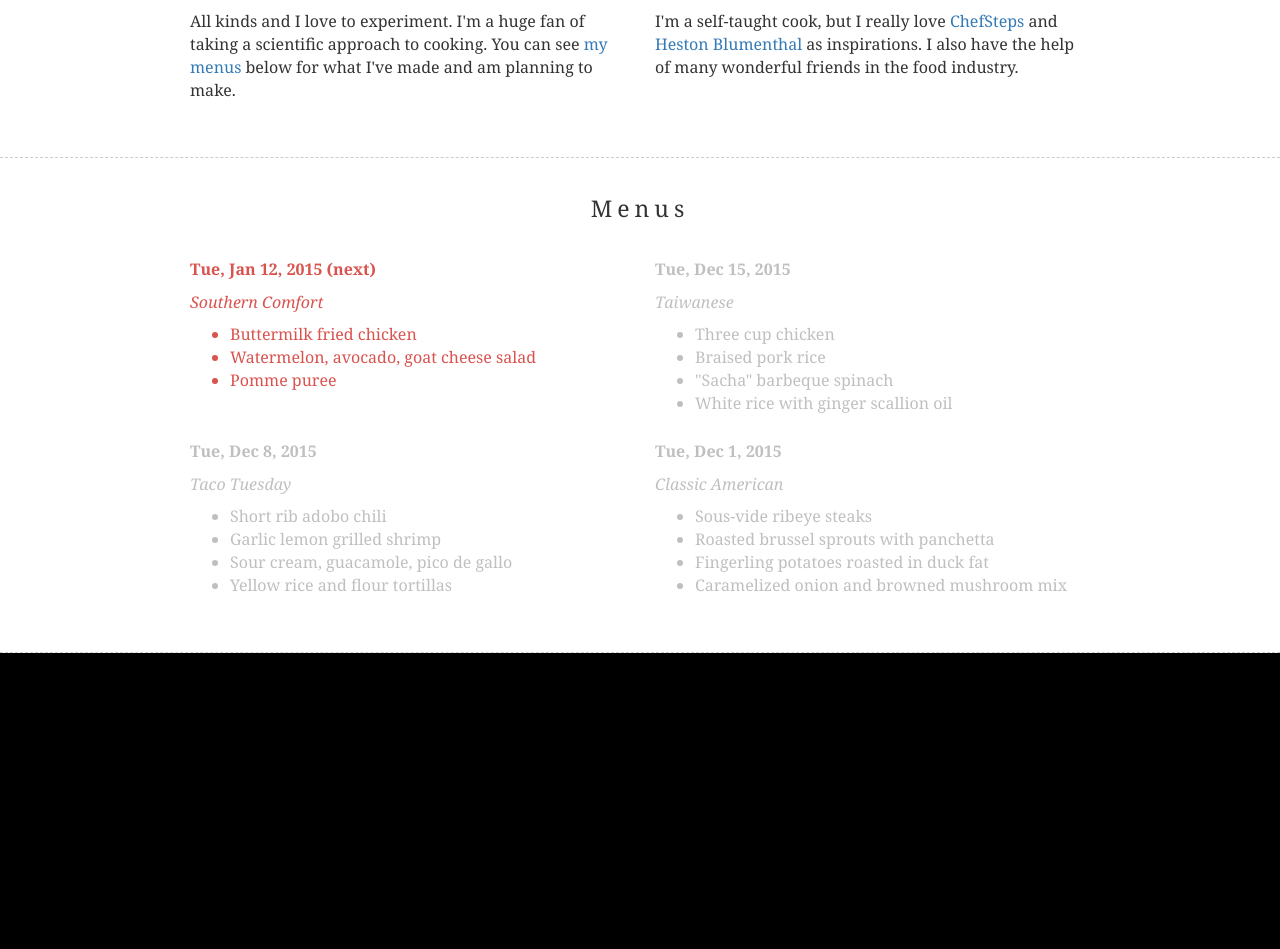
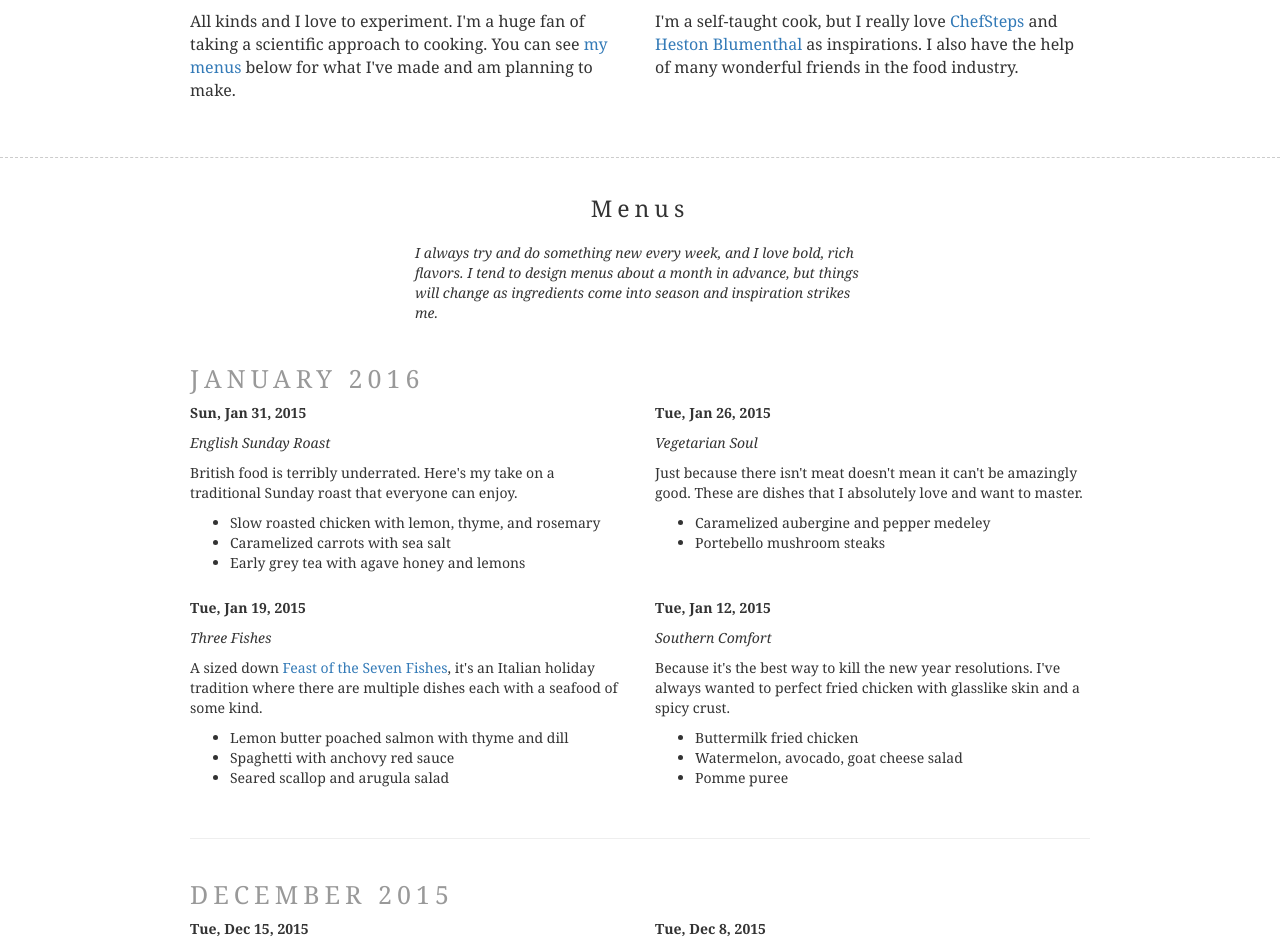
Before and after one commit to JonHMChan/blog, a Jekyll site: the page dinner/index.html, which Jekyll copies as it is, in a window 1280 px wide. Shown: the part 1141-2090 px from the top of the page. Built offline with Jekyll 4.4.1, drawn with Linux system fonts in a browser that asks for light colours; before the commit the page ends 1794 px from its top, so only the background shows below that; some of the changed text lies outside the part shown.

Commit message:
Updated menus

```diff
--- a/dinner/index.html
+++ b/dinner/index.html
@@ -54,6 +54,17 @@
 	  			font-size: 23px;
 	  			letter-spacing: 5px;
 	  			margin-bottom: 20px;
+	  		}
+	  		h4 {
+	  			margin-bottom: 10px;
+	  			text-transform: uppercase;
+	  			letter-spacing: 5px;
+	  			font-weight: 300;
+	  			font-size: 25px;
+	  			color: #999;
+	  		}
+	  		hr {
+	  			margin: 40px 0;
 	  		}
 	  		video#bgvid {
 	  			z-index: 1;
@@ -129,6 +140,9 @@
 			section .row {
 				margin-bottom: 15px;
 			}
+			section.menus {
+				font-size: 14px;
+			}
 			section.menus .past {
 				transition: all 0.5s ease;
 				color: rgba(0,0,0,0.25);
@@ -138,6 +152,10 @@
 			}
 			section.menus .next {
 				color: #d9534f;
+			}
+			section.menus .description {
+				max-width: 450px; margin: 0 auto; margin-bottom: 25px;
+				color: #333;
 			}
 			@media (max-width: 720px) {
 	  			.header-container {
@@ -226,21 +244,60 @@
 	      		<div class="col-md-12">
 	      			<a name="menus"></a>
 	      			<h3>Menus</h3>
+	      			<p class="description"><em>I always try and do something new every week, and I love bold, rich flavors. I tend to design menus about a month in advance, but things will change as ingredients come into season and inspiration strikes me.</em></p>
 	      		</div>
 	      	</div>
+	      	<h4>January 2016</h4>
 	      	<div class="row">
-	      		<div class="col-md-6 next">
-      				<p><strong>Tue, Jan 12, 2015 (next)</strong></p>
+	      		<div class="col-md-6">
+      				<p><strong>Sun, Jan 31, 2015</strong></p>
+      				<p><em>English Sunday Roast</em><p>
+      				<p>British food is terribly underrated. Here's my take on a traditional Sunday roast that everyone can enjoy.</p>
+      				<ul>
+      					<li>Slow roasted chicken with lemon, thyme, and rosemary</li>
+      					<li>Caramelized carrots with sea salt</li>
+      					<li>Early grey tea with agave honey and lemons</li>
+      				</ul>
+      			</div>
+	      		<div class="col-md-6">
+      				<p><strong>Tue, Jan 26, 2015</strong></p>
+      				<p><em>Vegetarian Soul</em><p>
+      				<p>Just because there isn't meat doesn't mean it can't be amazingly good. These are dishes that I absolutely love and want to master.</p>
+      				<ul>
+      					<li>Caramelized aubergine and pepper medeley</li>
+      					<li>Portebello mushroom steaks</li>
+      				</ul>
+      			</div>
+      		</div>
+	      	<div class="row">
+	      		<div class="col-md-6">
+      				<p><strong>Tue, Jan 19, 2015</strong></p>
+      				<p><em>Three Fishes</em><p>
+      				<p>A sized down <a href="https://en.wikipedia.org/wiki/Feast_of_the_Seven_Fishes">Feast of the Seven Fishes</a>, it's an Italian holiday tradition where there are multiple dishes each with a seafood of some kind.</p>
+      				<ul>
+      					<li>Lemon butter poached salmon with thyme and dill</li>
+      					<li>Spaghetti with anchovy red sauce</li>
+      					<li>Seared scallop and arugula salad</li>
+      				</ul>
+      			</div>
+	      		<div class="col-md-6">
+      				<p><strong>Tue, Jan 12, 2015</strong></p>
       				<p><em>Southern Comfort</em><p>
+      				<p>Because it's the best way to kill the new year resolutions. I've always wanted to perfect fried chicken with glasslike skin and a spicy crust.</p>
       				<ul>
       					<li>Buttermilk fried chicken</li>
       					<li>Watermelon, avocado, goat cheese salad</li>
       					<li>Pomme puree</li>
       				</ul>
       			</div>
-      			<div class="col-md-6 past">
+      		</div>
+      		<hr/>
+      		<h4>December 2015</h4>
+      		<div class="row">
+      			<div class="col-md-6">
       				<p><strong>Tue, Dec 15, 2015</strong></p>
       				<p><em>Taiwanese</em><p>
+      				<p>Spending over a month in Taipei, these are some of my favorite things I tried during my travels. It makes me feel at home.</p>
       				<ul>
       					<li>Three cup chicken</li>
       					<li>Braised pork rice</li>
@@ -248,11 +305,10 @@
       					<li>White rice with ginger scallion oil</li>
       				</ul>
       			</div>
-      		</div>
-      		<div class="row">
-      			<div class="col-md-6 past">
+      			<div class="col-md-6">
       				<p><strong>Tue, Dec 8, 2015</strong></p>
       				<p><em>Taco Tuesday</em><p>
+      				<p>I make this really umami powered chili that I always thought would be great for tacos. It almost has the consistency of barbacoa.</p>
       				<ul>
       					<li>Short rib adobo chili</li>
       					<li>Garlic lemon grilled shrimp</li>
@@ -260,9 +316,12 @@
       					<li>Yellow rice and flour tortillas</li>
       				</ul>
       			</div>
-      			<div class="col-md-6 past">
+      		</div>
+      		<div class="row">
+      			<div class="col-md-6">
       				<p><strong>Tue, Dec 1, 2015</strong></p>
       				<p><em>Classic American</em><p>
+      				<p>These are my go-to dishes that I make on a regular basis. They're always crowd pleasers and a great way to start off my series.</p>
       				<ul>
       					<li>Sous-vide ribeye steaks</li>
       					<li>Roasted brussel sprouts with panchetta</li>
```
